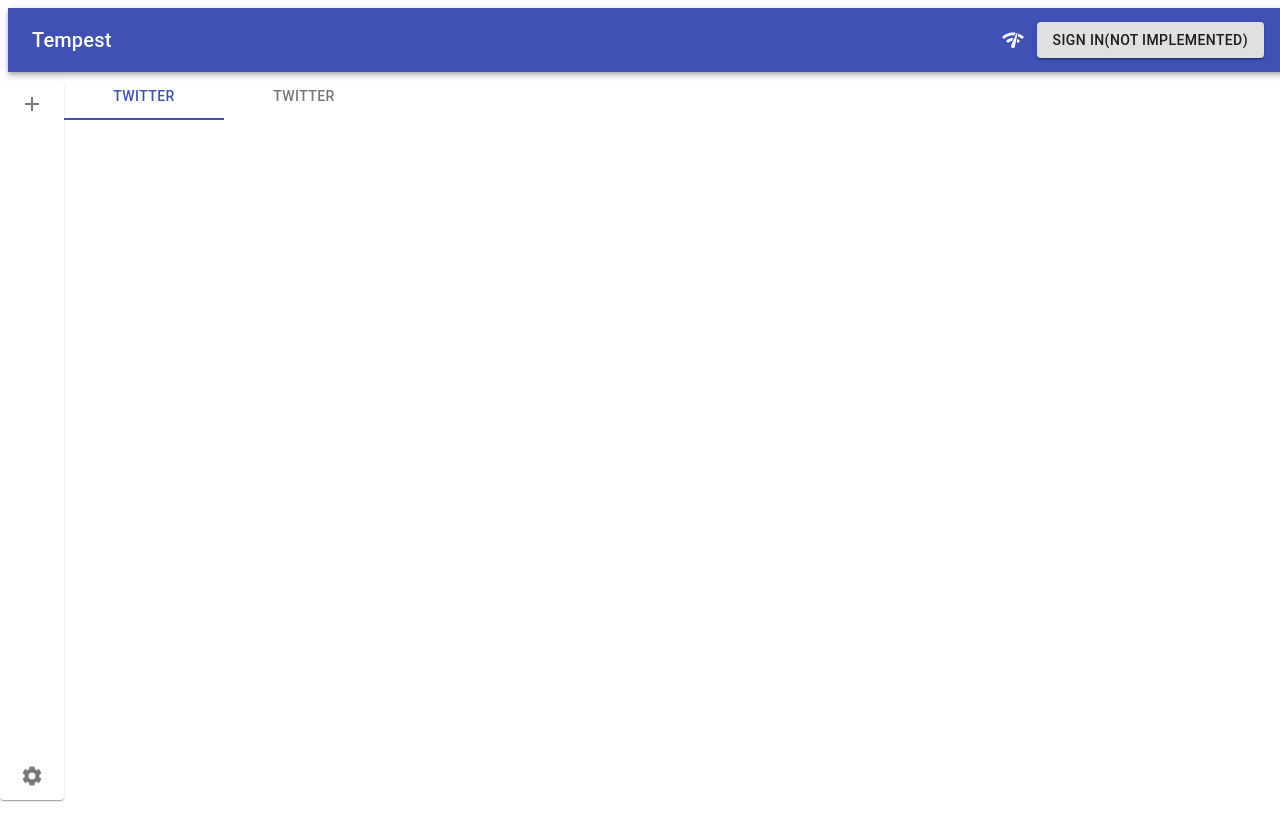
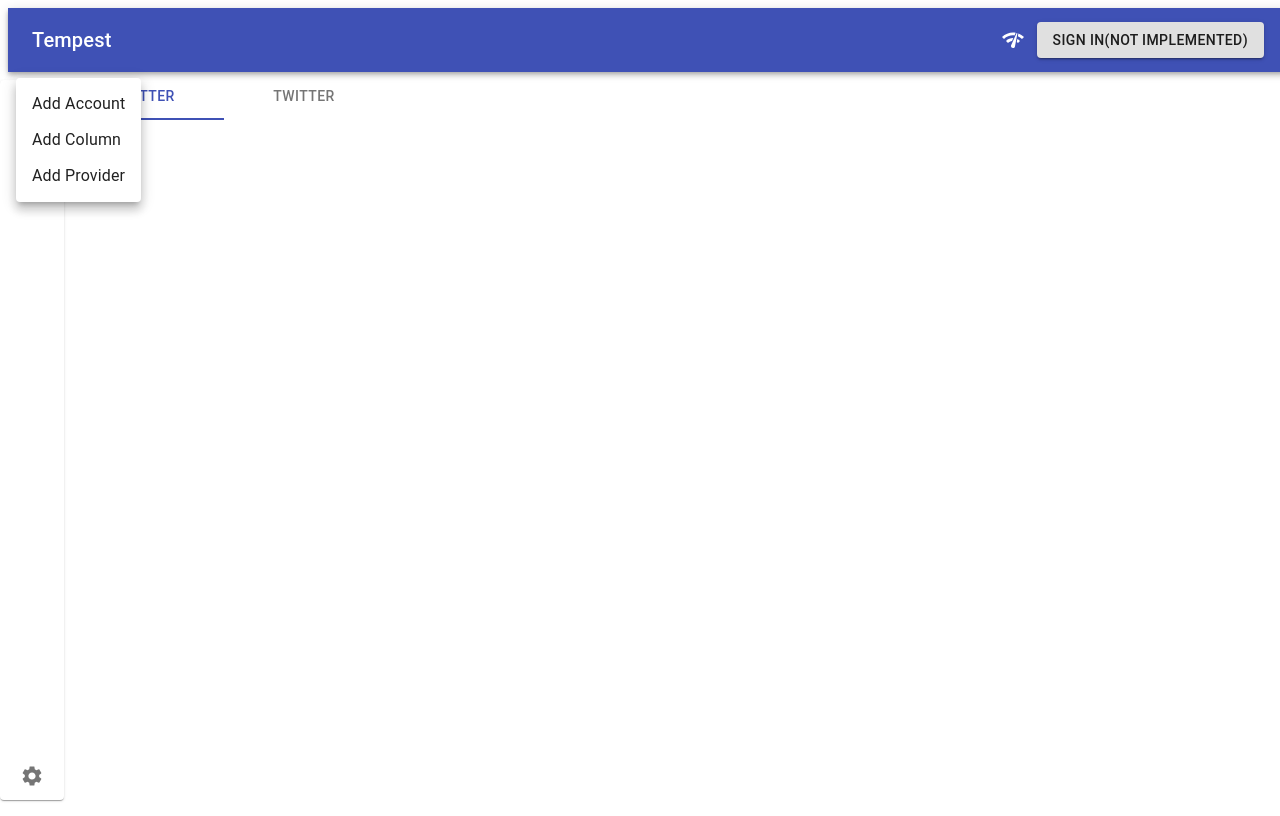
Before and after one commit to origamium/Tempest, a React app: page / in a window 1280 px wide. Both pictures are taken after a click on the button 32 px from the left and 104 px from the top of the page. Built offline with nearby package versions, Linux system fonts and the light colour scheme.

Commit message:
feat: はい

```diff
--- /dev/null
+++ b/src/Component/Sidebar/Buttons/Add.tsx
@@ -0,0 +1,25 @@
+import { IconButton, Menu, MenuItem } from "@material-ui/core";
+import { Add } from "@material-ui/icons";
+import * as React from "react";
+
+export const SidebarAddButton: React.FC = () => {
+    const [anchorEl, setAnchorEl] = React.useState<HTMLElement | null>(null);
+
+    const handleAddButtonClick = React.useCallback((e: React.SyntheticEvent<HTMLButtonElement>) => {
+        e.preventDefault();
+        setAnchorEl(e.currentTarget);
+    }, []);
+
+    return (
+        <>
+            <IconButton onClick={handleAddButtonClick}>
+                <Add />
+            </IconButton>
+            <Menu open={!!anchorEl} anchorEl={anchorEl}>
+                <MenuItem>{"Add Account"}</MenuItem>
+                <MenuItem>{"Add Column"}</MenuItem>
+                <MenuItem>{"Add Provider"}</MenuItem>
+            </Menu>
+        </>
+    );
+};
--- a/src/Component/Sidebar/Sidebar.tsx
+++ b/src/Component/Sidebar/Sidebar.tsx
@@ -2,11 +2,11 @@ import React from "react";
 import { styled } from "../../Theme";
 import { Paper, IconButton } from "@material-ui/core";
 import { AccountList, IAccountProps } from "./AccountList";
-import { Add, Settings } from "@material-ui/icons";
+import { Settings } from "@material-ui/icons";
+import { SidebarAddButton } from "./Buttons/Add";
 
 export interface ISidebarProps {
     accounts: IAccountProps[];
-    addAction: () => void;
     settingAction: () => void;
 }
 
@@ -38,9 +38,7 @@ export const Sidebar: React.FC<ISidebarProps> = (props: ISidebarProps) => {
         <Styled.Root width={sidebarClientWidth}>
             <Paper ref={sidebarBodyRef}>
                 <div>
-                    <IconButton onClick={props.addAction}>
-                        <Add />
-                    </IconButton>
+                    <SidebarAddButton />
                 </div>
                 <div>
                     <AccountList accounts={props.accounts} />
```
